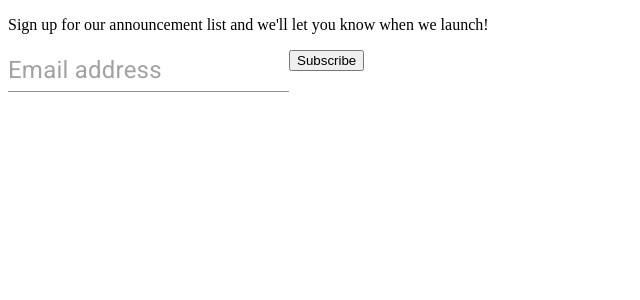
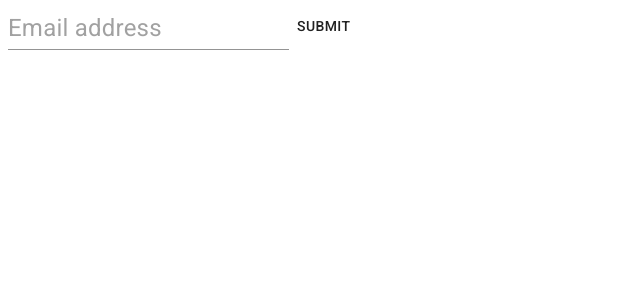
Before and after one commit to 494Studios/Hanji-website, a Next.js app: page /contact in a window 1280 px wide. Shown: the top 300 px of the page, without its empty margins (0-640 px from the left). Built offline with nearby package versions, Linux system fonts and the light colour scheme.

Commit message:
Removed unneed code

```diff
--- a/pages/contact.tsx
+++ b/pages/contact.tsx
@@ -1,4 +1,4 @@
-import { TextField } from '@material-ui/core';
+import { Button, TextField } from '@material-ui/core';
 import React, { FC, useEffect } from 'react';
 
 const ContactPage: FC = () => {
@@ -28,17 +28,6 @@ const ContactPage: FC = () => {
         className="ml-subscribe-form ml-subscribe-form-3183544"
       >
         <div className="ml-vertical-align-center">
-          {/* <div
-            className="subscribe-form ml-block-success"
-            style={{ display: 'none' }}
-          >
-            <div className="form-section">
-              <p>
-                Thank you, you have successfully subscribed to our announcement
-                list!
-              </p>
-            </div>
-          </div> */}
           <form
             className="ml-block-form"
             action="https://landing.mailerlite.com/webforms/submit/o0s0f4"
@@ -47,10 +36,6 @@ const ContactPage: FC = () => {
             method="POST"
             target="_blank"
           >
-            <p className="signup-title">
-              Sign up for our announcement list and we'll let you know when we
-              launch!
-            </p>
             <div className="subscribe-form">
               <div className="form-section">
                 <div className="form-group ml-field-email ml-validate-required ml-validate-email">
@@ -64,35 +49,10 @@ const ContactPage: FC = () => {
                     autoCapitalize="off"
                     autoCorrect="off"
                   />
-                  {/* <input
-                    type="email"
-                    name="fields[email]"
-                    className="form-control signup-text"
-                    placeholder="Email address"
-                    autoComplete="email"
-                    spellCheck="false"
-                    autoCapitalize="off"
-                    autoCorrect="off"
-                  /> */}
                   <input type="hidden" name="ml-submit" value="1" />
-                  <button type="submit" className="primary signup-button">
-                    Subscribe
-                  </button>
-                  <button
-                    disabled
-                    style={{ display: 'none' }}
-                    type="button"
-                    className="loading"
-                  >
-                    Submitting...
-                    {/* <img
-                  src="https://static.mailerlite.com/images/rolling@2x.gif"
-                  alt="loading..."
-                  width="20"
-                  height="20"
-                  style={{ width: '20px', height: '20px' }}
-                /> */}
-                  </button>
+                  <Button type="submit" className="primary signup-button">
+                    Submit
+                  </Button>
                 </div>
               </div>
             </div>
```
